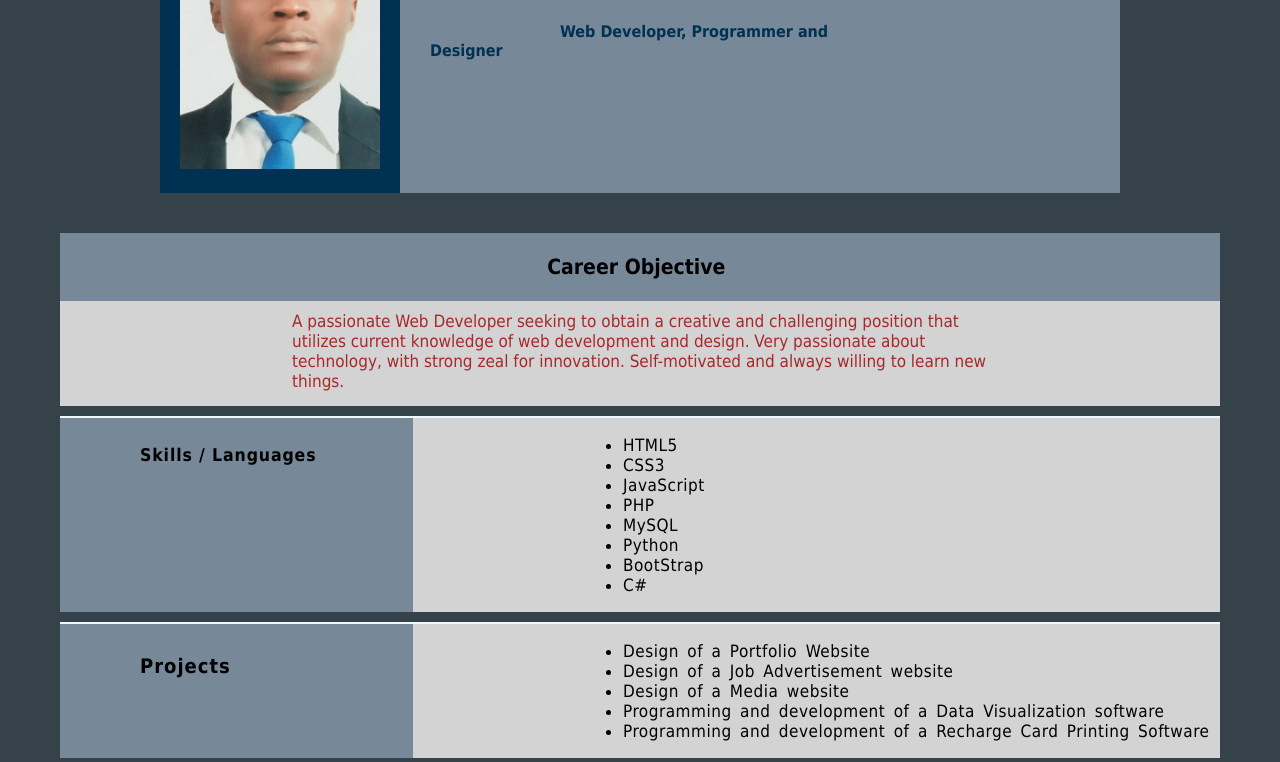
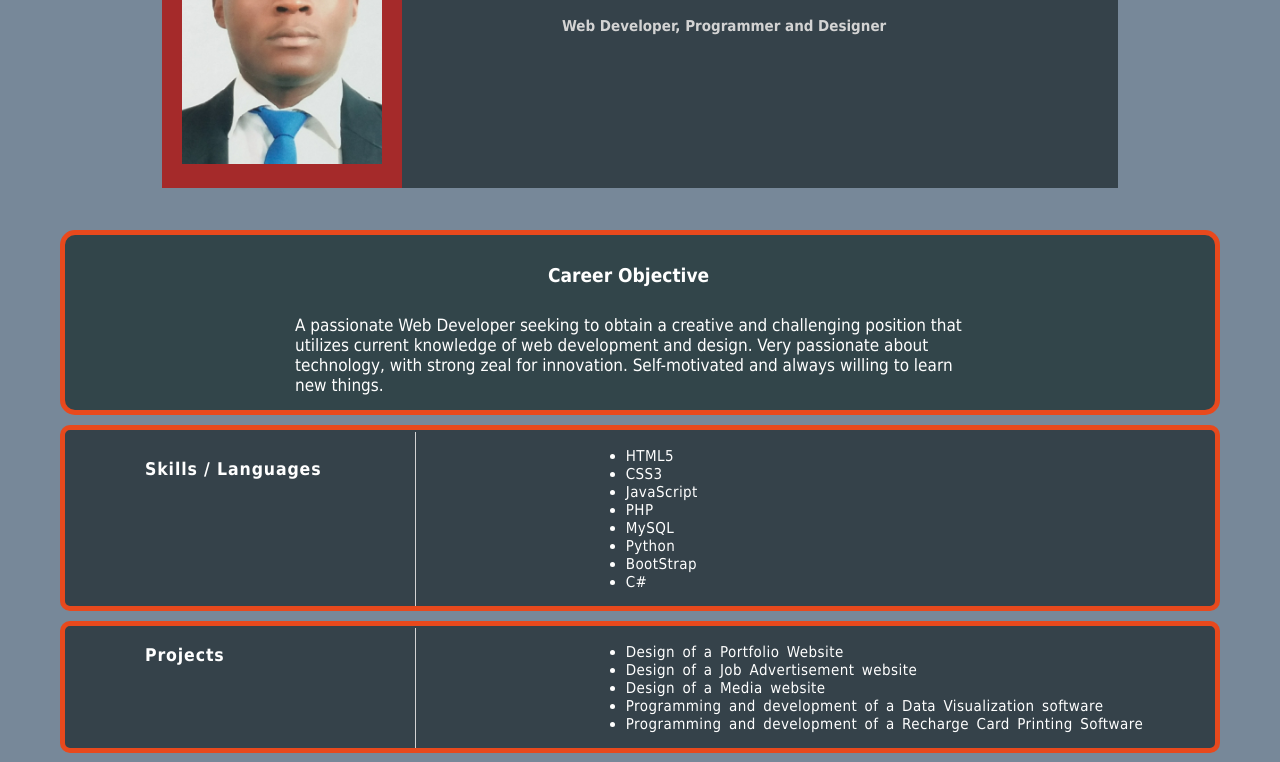
Before and after one commit to ONEmmanuel/ONEmmanuel.github.io, a plain HTML site: page aboutMe.html in a window 1280 px wide. Shown: the part 236-998 px from the top of the page. Drawn offline with Linux system fonts and the light colour scheme.

Commit message:
Update aboutMe.html

```diff
--- a/aboutMe.html
+++ b/aboutMe.html
@@ -7,7 +7,7 @@
 	<meta name="keywords" content="News, Entertainment, Videos, Music, Jobs, Education, Tutorials">
 	<meta name="viewport" content="width=device-width, initial-scale=1.0">
 	<title>EmmanuelOmeje</title>
-	<link rel="stylesheet" type="text/css" href="portfolioIndexGray.css">
+	<link rel="stylesheet" type="text/css" href="portfolioIndex.css">
 </head>
 <body>
 	<header>
```
